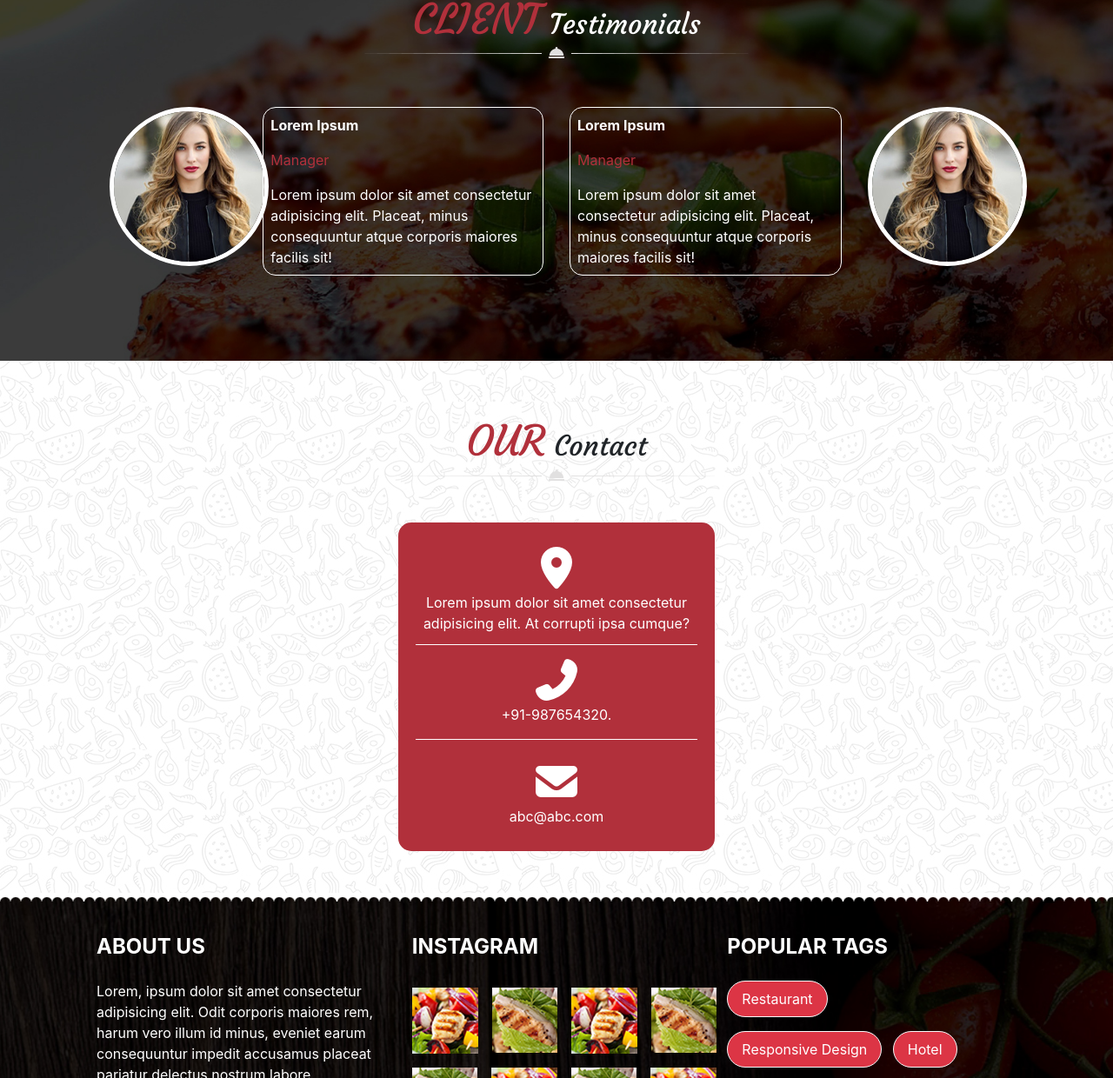
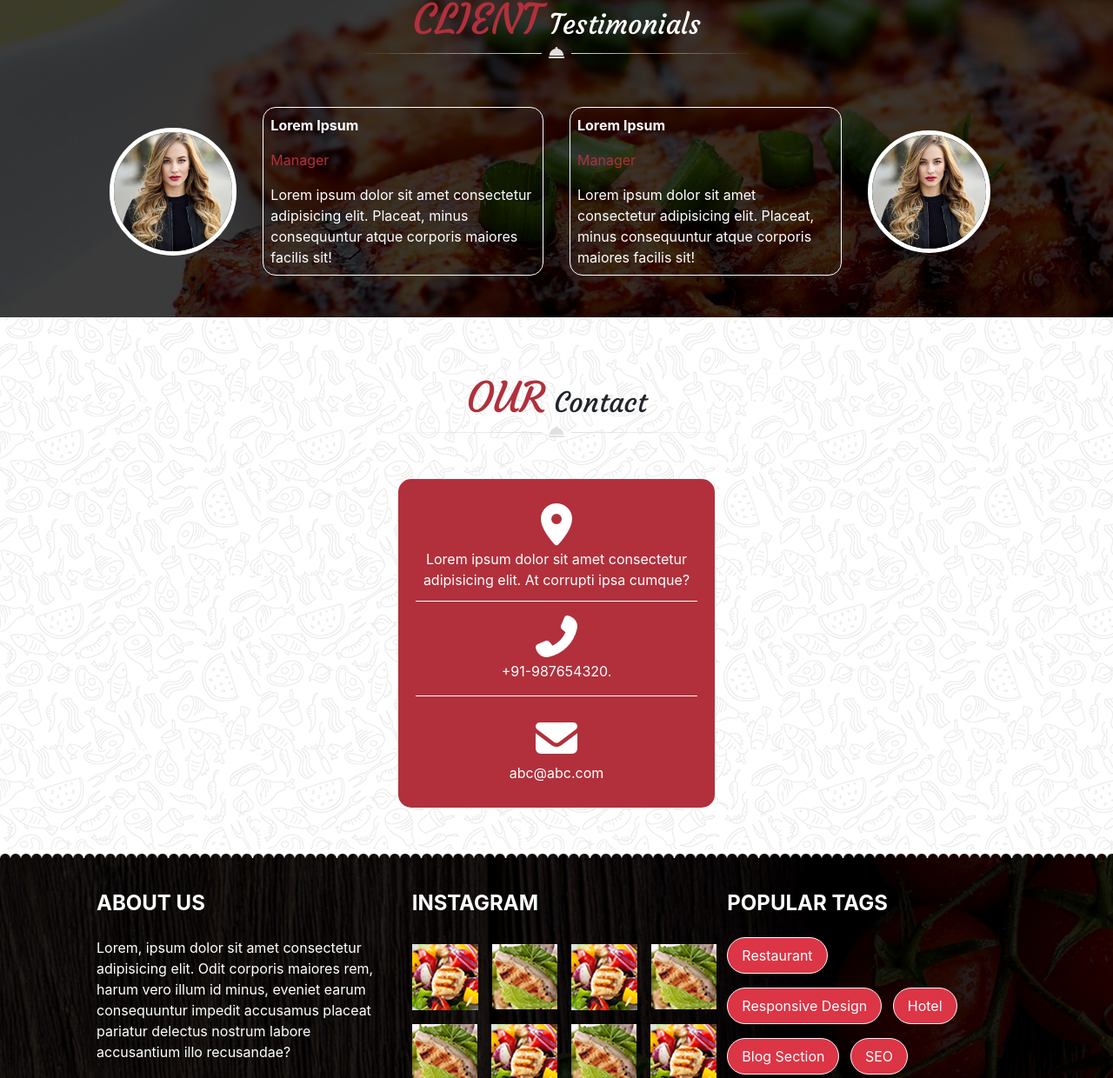
Before and after one commit to Navezm/Site_du_chef, a website: page index.html in a window 1280 px wide. Shown: the part 4338-5578 px from the top of the page at 87% size. Drawn offline with nearby package versions, Linux system fonts and the light colour scheme.

Commit message:
Dernière correction

```diff
--- a/index.html
+++ b/index.html
@@ -1667,7 +1667,7 @@
                                     <div class="h-75 mb-5">
 
                                     </div>
-                                    <div class="span_blog_card text-white">
+                                    <div class="span_blog_card text-white text-left p-2">
                                         <span class="font-weight-bold fa-2x">12</span> April 2017<span class="fa-2x">/ </span> <span class="font-weight-bold fa-2x">20</span> Comment<span class="fa-2x">/ </span><span class="font-weight-bold fa-2x">35</span> Likes
                                     </div>
                                 </div>
@@ -1684,14 +1684,14 @@
                         <!-- Card 1 -->
 
                         <!-- Card 2 -->
-                        <div class="col-lg-6 col-sm-12 card_blog">
+                        <div class="col-lg-6 col-sm-12 pr-lg-5 card_blog">
                             <div class="w-75">
                                 <!-- Div image -->
                                 <div class="text-center px-5" id="img_blog_div2">
                                     <div class="h-75 mb-5">
 
                                     </div>
-                                    <div class="span_blog_card text-white">
+                                    <div class="span_blog_card text-white text-left p-2">
                                         <span class="font-weight-bold fa-2x">12</span> April 2017<span class="fa-2x">/ </span> <span class="font-weight-bold fa-2x">20</span> Comment<span class="fa-2x">/ </span><span class="font-weight-bold fa-2x">35</span> Likes
                                     </div>
                                 </div>
@@ -1737,11 +1737,11 @@
 
         <div class="row mx-5 px-5 pb-5 pt-5 align-items-center justify-content-center div_testi_totale">
             <!-- Card 1 -->
-            <div class="col-lg-6 col-sm-12 row pl-md-0 padding_testi">
+            <div class="col-lg-6 col-sm-12 row pl-md-0 padding_testi justify-content-center align-items-center">
 
                 <!-- Image -->
                 <div class="col-lg-4 col-md-4 col-sm-12 text-center div_img_testi">
-                    <img class="rounded-circle img_testi h-75" src="./public/img/testimonial1.jpg" alt="">
+                    <img class="rounded-circle img_testi w-100" src="./public/img/testimonial1.jpg" alt="">
                 </div>
                 <!-- Image -->
 
@@ -1758,7 +1758,7 @@
             <!-- Card 1 -->
 
             <!-- Card 2 -->
-            <div class="col-lg-6 col-sm-12 row">
+            <div class="col-lg-6 col-sm-12 row justify-content-center align-items-center">
                 <div class="col-lg-8 col-md-8 col-sm-12">
 
                     <!-- Texte -->
@@ -1772,7 +1772,7 @@
 
                 <!-- Image -->
                 <div class="col-lg-4 col-md-4 col-sm-12 text-center div_img_testi">
-                    <img class="rounded-circle img_testi h-75" src="./public/img/testimonial1.jpg" alt="">
+                    <img class="rounded-circle img_testi w-100" src="./public/img/testimonial1.jpg" alt="">
                 </div>
                 <!-- Image -->
             </div>
@@ -1854,19 +1854,19 @@
 
                 <!-- Rangée 1 -->
                 <div class="d-flex pr-5 insta_div">
-                    <img class="w-75 h-75 ml-0 mr-2 my-2 p-0 img_insta" src="./public/img/instragram_gallery_img1.jpg" alt="">
-                    <img class="w-75 h-75 m-2 p-0 img_insta" src="./public/img/instragram_gallery_img2.jpg" alt="">
-                    <img class="w-75 h-75 m-2 p-0 img_insta" src="./public/img/instragram_gallery_img1.jpg" alt="">
-                    <img class="w-75 h-75 m-2 p-0 img_insta" src="./public/img/instragram_gallery_img2.jpg" alt="">
+                    <a class="w-75 h-75" href=""><img class="ml-0 mr-2 my-2 p-0 img_insta" src="./public/img/instragram_gallery_img1.jpg" alt=""></a>
+                    <a class="w-75 h-75" href=""><img class="m-2 p-0 img_insta" src="./public/img/instragram_gallery_img2.jpg" alt=""></a>
+                    <a class="w-75 h-75" href=""><img class="m-2 p-0 img_insta" src="./public/img/instragram_gallery_img1.jpg" alt=""></a>
+                    <a class="w-75 h-75" href=""><img class="m-2 p-0 img_insta" src="./public/img/instragram_gallery_img2.jpg" alt=""></a>
                 </div>
                 <!-- Rangée 1 -->
 
                 <!-- Rangée 2 -->
                 <div class="d-flex pr-5 insta_div">
-                    <img class="w-75 h-75 ml-0 mr-2 mt-2 mb-2 p-0 img_insta" src="./public/img/instragram_gallery_img2.jpg" alt="">
-                    <img class="w-75 h-75 m-2 p-0 img_insta" img_insta src="./public/img/instragram_gallery_img1.jpg" alt="">
-                    <img class="w-75 h-75 m-2 p-0 img_insta" src="./public/img/instragram_gallery_img2.jpg" alt="">
-                    <img class="w-75 h-75 m-2 p-0 img_insta" src="./public/img/instragram_gallery_img1.jpg" alt="">
+                    <a class="w-75 h-75" href=""><img class="ml-0 mr-2 mt-2 mb-2 p-0 img_insta" src="./public/img/instragram_gallery_img2.jpg" alt=""></a>
+                    <a class="w-75 h-75" href=""><img class="m-2 p-0 img_insta" img_insta src="./public/img/instragram_gallery_img1.jpg" alt=""></a>
+                    <a class="w-75 h-75" href=""><img class="m-2 p-0 img_insta" src="./public/img/instragram_gallery_img2.jpg" alt=""></a>
+                    <a class="w-75 h-75" href=""><img class="m-2 p-0 img_insta" src="./public/img/instragram_gallery_img1.jpg" alt=""></a>
                 </div>
                 <!-- Rangée -->
             </div>
--- a/src/scss/modules/_footer.scss
+++ b/src/scss/modules/_footer.scss
@@ -48,6 +48,11 @@ footer{
     .insta_div{
         padding: 0 !important;
         flex-wrap: wrap !important;
+        text-align: center;
+        a{
+            width: 50% !important;
+            height: 50% !important;
+        }
     }
 
     .img_insta{
--- a/src/scss/modules/_section.scss
+++ b/src/scss/modules/_section.scss
@@ -350,7 +350,7 @@
     }
 
     .padding_blog{
-        padding-top: 30% !important;
+        padding-top: 35% !important;
     }
 }
 // Section Blog
@@ -380,6 +380,10 @@
     .div_img_testi{
         padding-left: 0;
     }
+
+    .padding_testi{
+        margin-bottom: 5%;
+    }
 }
 
 @media screen and (min-width: 320px) and (max-width: 599px){
@@ -387,6 +391,8 @@
         padding-left: 0;
         padding-right: 0;
         padding-top: 15%;
+        width: 75% !important;
+        margin-bottom: 10%;
     }
 
     .div_testi_totale{
```
Also changed, not shown: public/css/app.css.
